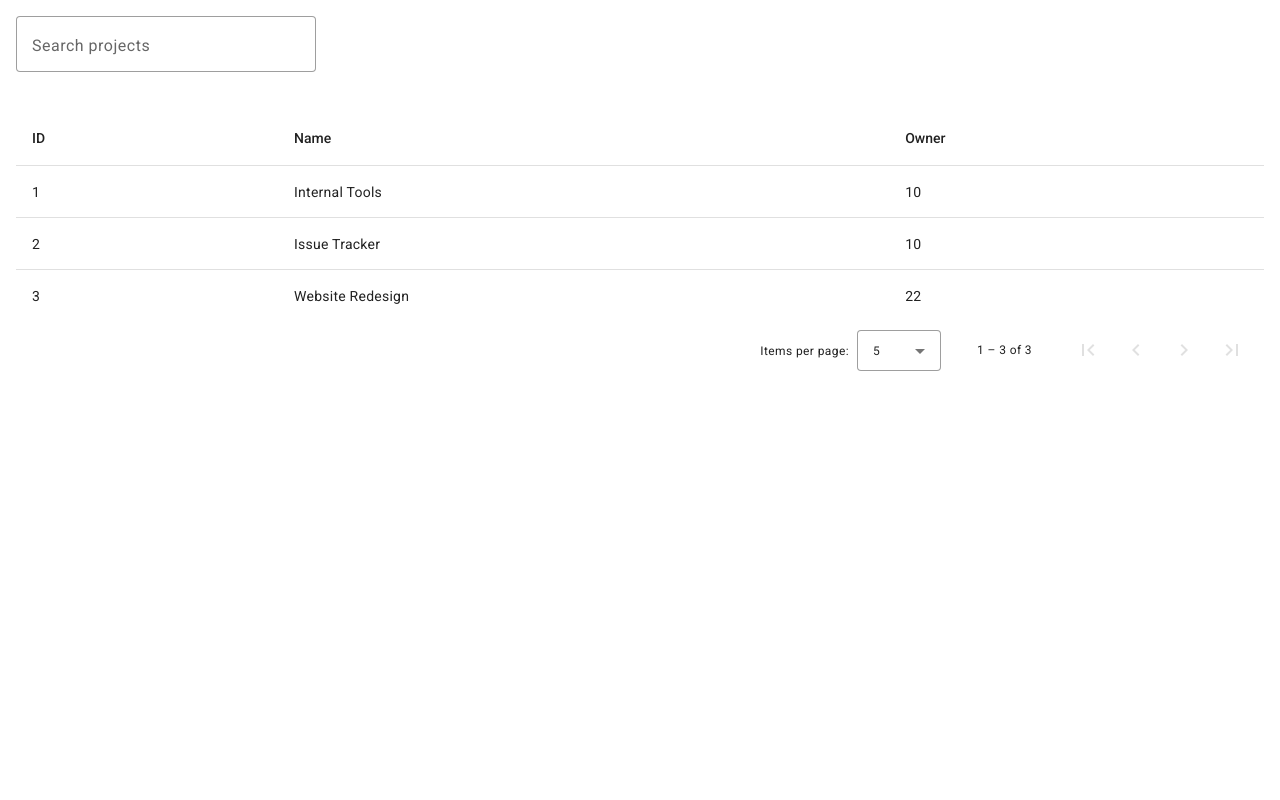
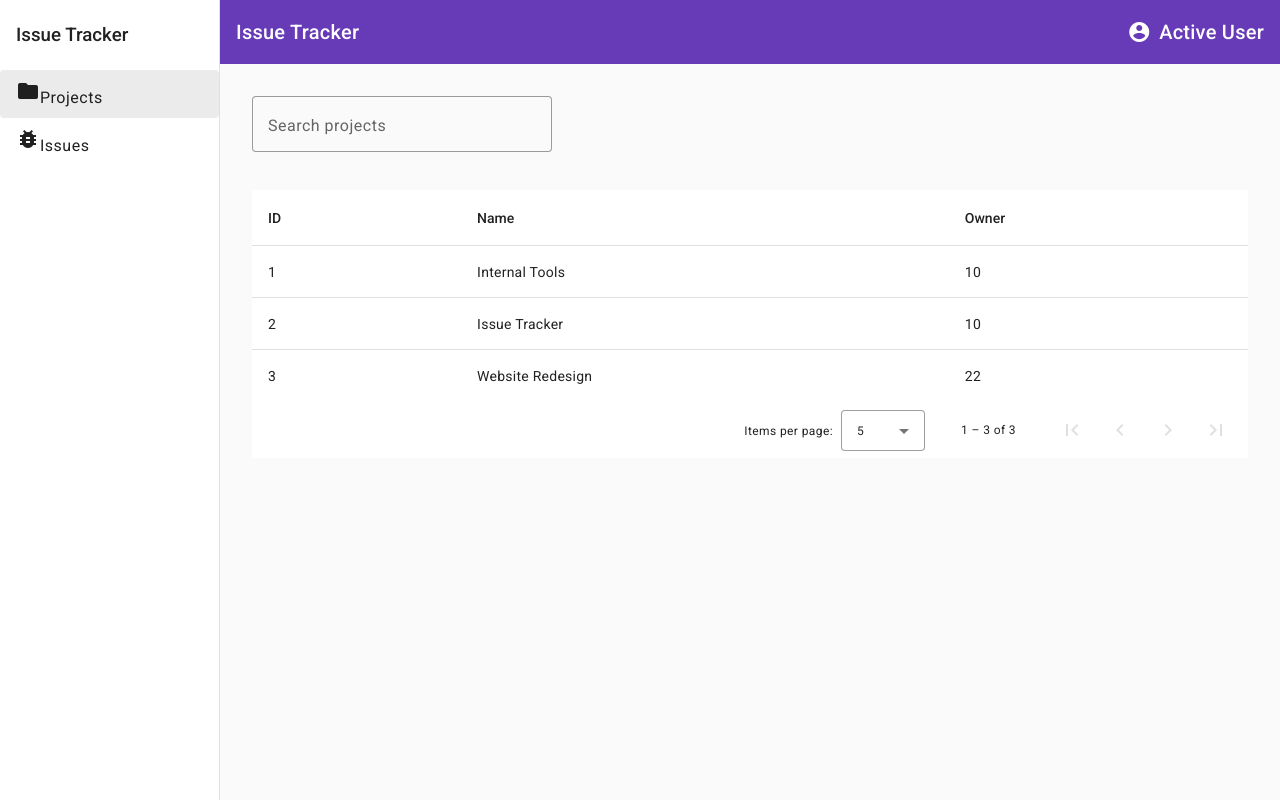
Before and after one commit to messified/issue-tracker-mvp, an Angular app in the folder issue-tracker-web/: page /projects in a window 1280 px wide. Built offline with nearby package versions, Linux system fonts and the light colour scheme.

Commit message:
added application layout with sidebar navigation and routed content shell

```diff
--- /dev/null
+++ b/issue-tracker-web/src/app/components/layout/layout.component.html
@@ -0,0 +1,44 @@
+<mat-sidenav-container class="layout-container">
+
+  <!-- Sidebar -->
+  <mat-sidenav
+    mode="side"
+    opened
+    class="layout-sidenav"
+  >
+    <h3 class="sidenav-title">Issue Tracker</h3>
+
+    <mat-nav-list>
+      <a mat-list-item routerLink="/projects" routerLinkActive="active">
+        <mat-icon>folder</mat-icon>
+        <span>Projects</span>
+      </a>
+
+      <a mat-list-item routerLink="/issues" routerLinkActive="active">
+        <mat-icon>bug_report</mat-icon>
+        <span>Issues</span>
+      </a>
+    </mat-nav-list>
+  </mat-sidenav>
+
+  <!-- Main Content -->
+  <mat-sidenav-content>
+
+    <!-- Top Bar -->
+    <mat-toolbar color="primary" class="layout-toolbar">
+      <span class="app-title">Issue Tracker</span>
+
+      <span class="spacer"></span>
+
+      <mat-icon>account_circle</mat-icon>
+      <span class="active-user">Active User</span>
+    </mat-toolbar>
+
+    <!-- Routed View -->
+    <div class="layout-content">
+      <router-outlet></router-outlet>
+    </div>
+
+  </mat-sidenav-content>
+
+</mat-sidenav-container>
--- /dev/null
+++ b/issue-tracker-web/src/app/components/layout/layout.component.scss
@@ -0,0 +1,36 @@
+.layout-container {
+  height: 100vh;
+}
+
+.layout-sidenav {
+  width: 220px;
+  padding-top: 8px;
+}
+
+.sidenav-title {
+  padding: 16px;
+  margin: 0;
+  font-weight: 500;
+}
+
+.layout-toolbar {
+  position: sticky;
+  top: 0;
+  z-index: 2;
+}
+
+.layout-content {
+  padding: 16px;
+}
+
+.spacer {
+  flex: 1 1 auto;
+}
+
+.active-user {
+  margin-left: 8px;
+}
+
+a.active {
+  background: rgba(0, 0, 0, 0.08);
+}
```
Also changed, not shown: issue-tracker-web/src/app/app.routes.ts (+9 -2 lines), issue-tracker-web/src/app/components/layout/layout.component.ts (added, +25 -0 lines), 1 other file (tests, documents, lock files or other folders).
